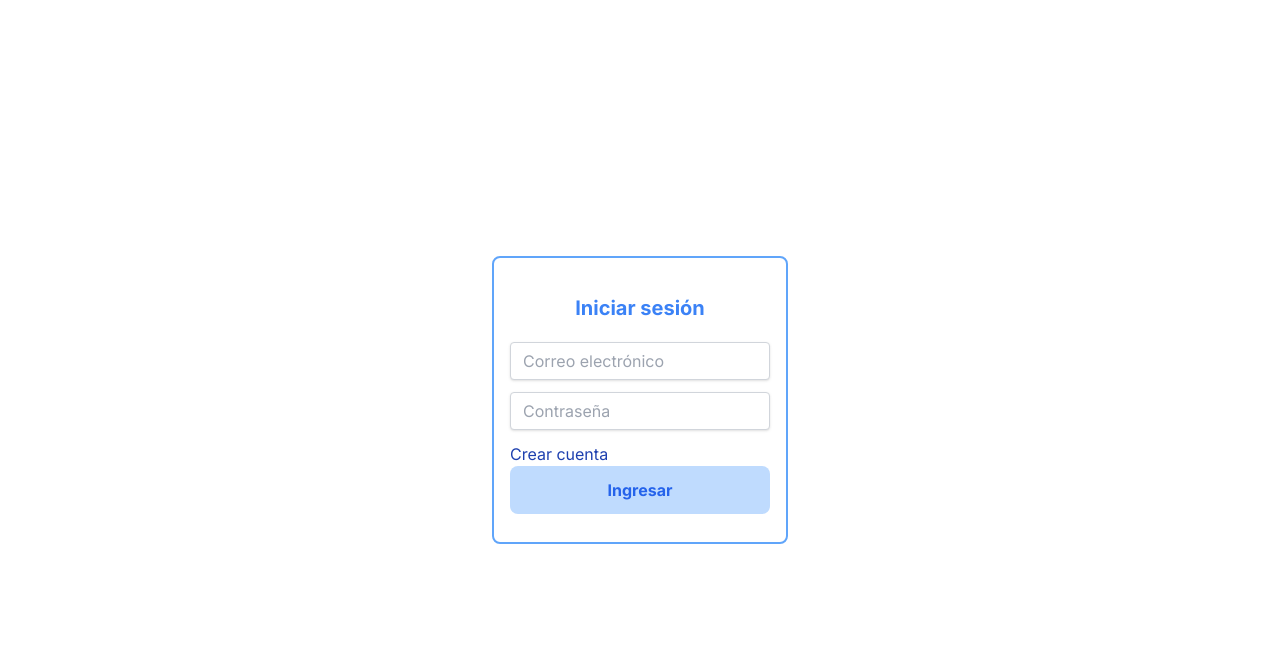
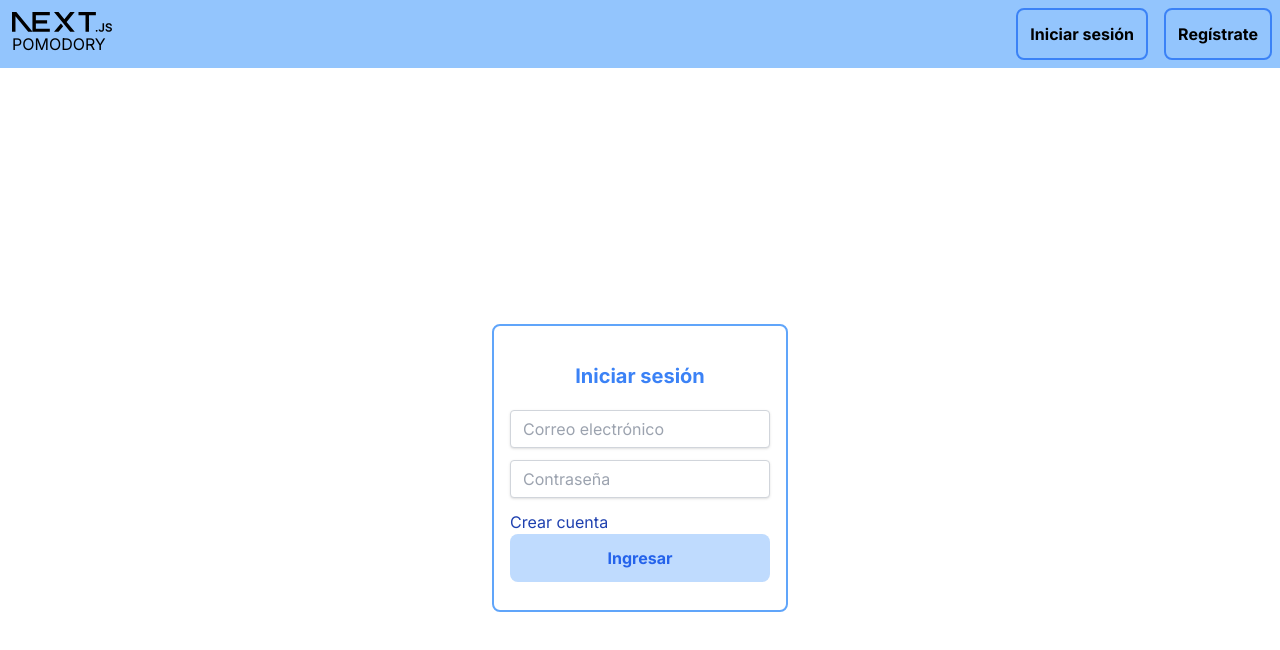
Before and after one commit to siriuzz/pomodoro-timer, a Next.js app in the folder front-end/: page /log-in in a window 1280 px wide. Shown: the top 650 px of the page. Built offline with nearby package versions, Linux system fonts and the light colour scheme.

Commit message:
avances en navbar

```diff
--- a/front-end/src/app/layout.js
+++ b/front-end/src/app/layout.js
@@ -1,5 +1,6 @@
 import { Inter } from "next/font/google";
 import "./globals.css";
+import NavBar from "@/components/NavBar";
 
 const inter = Inter({ subsets: ["latin"] });
 
@@ -11,7 +12,10 @@ export const metadata = {
 export default function RootLayout({ children }) {
   return (
     <html lang="en">
-      <body className={inter.className}>{children}</body>
+
+      <body className={inter.className}>
+        <NavBar></NavBar>
+        {children}</body>
     </html>
   );
 }
--- a/front-end/src/app/page.js
+++ b/front-end/src/app/page.js
@@ -1,6 +1,14 @@
 import Image from "next/image";
 
 export default function Home() {
+  return (
+    <main>
+      <div>
+
+      </div>
+    </main>
+  )
+
   return (
     <main className="flex min-h-screen flex-col items-center justify-between p-24">
       <div className="z-10 max-w-5xl w-full items-center justify-between font-mono text-sm lg:flex">
--- /dev/null
+++ b/front-end/src/components/NavBar.js
@@ -0,0 +1,37 @@
+import React from "react";
+import Image from "next/image";
+import { FormButton } from "./FormButton";
+import { NavBarButton } from "./NavBarButton"
+
+function NavBar() {
+  return (
+    <div>
+      <nav>
+        <div className="flex justify-between bg-blue-300 h-auto">
+          {/* //logo */}
+          <div className="m-3">
+            <Image
+              src="/next.svg"
+              alt="Vercel Logo"
+              className="dark:invert"
+              width={100}
+              height={24}
+              priority
+            />
+            POMODORY
+          </div>
+          <div>
+            <div className="flex">
+                <NavBarButton text={'Iniciar sesión'} ></NavBarButton>
+                <NavBarButton text={'Regístrate'} ></NavBarButton>
+                {/* <FormButton text={'Iniciar sesión'} className='bg-transparent'></FormButton> */}
+            </div>
+          </div>
+
+        </div>
+      </nav>
+    </div>
+  );
+}
+
+export default NavBar;
--- /dev/null
+++ b/front-end/src/components/NavBarButton.js
@@ -0,0 +1,12 @@
+import React from 'react'
+
+export const NavBarButton = ({text,  ...rest}) => {
+  return (
+    <div className='m-2'>
+        <button className='font-bold w-full rounded-lg  p-3 border-2 border-blue-500'>
+            {text}
+        </button>
+
+    </div>
+  )
+}
```
